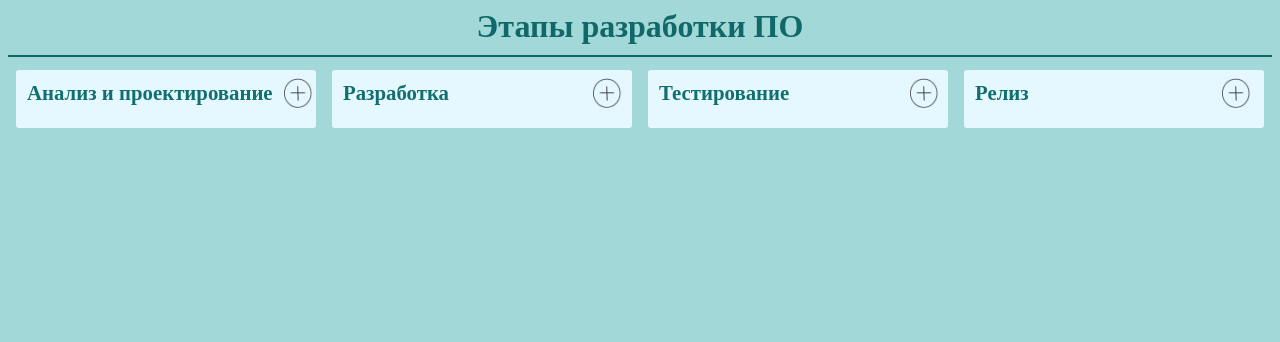
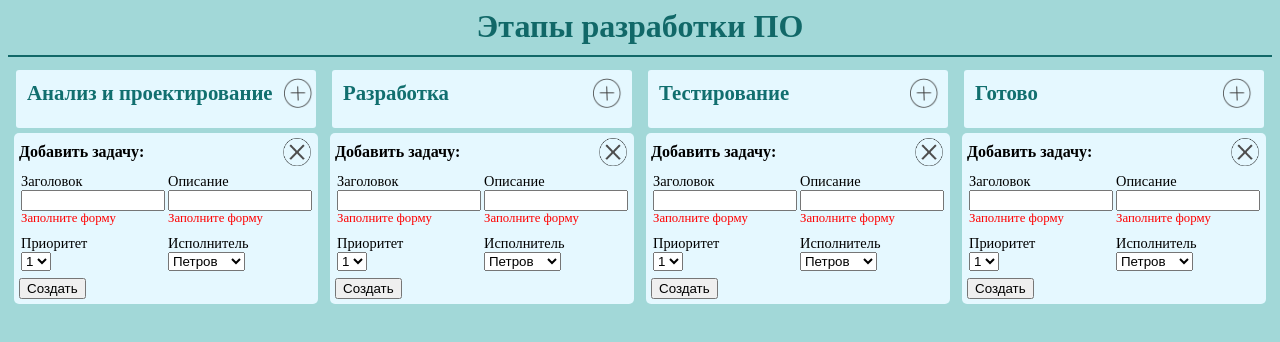
Before and after one commit to MarMilli/Angular_Application_Kanban, an Angular app: page / in a window 1280 px wide. Shown: the top 342 px of the page. Built offline with nearby package versions, Linux system fonts and the light colour scheme; a web font is replaced by a local one.

Commit message:
Подкорректировала стили, не получилось сделать скрытие/закрытие addTaskForm

```diff
--- a/src/app/stage.ts
+++ b/src/app/stage.ts
@@ -10,4 +10,4 @@ export class Stage {
 }
 
 export const Stages: Stage[] = [new Stage('Анализ и проектирование'), new Stage('Разработка'),
-  new Stage('Тестирование'), new Stage('Релиз')];
+  new Stage('Тестирование'), new Stage('Готово')];
--- a/src/app/stage/stage.component.css
+++ b/src/app/stage/stage.component.css
@@ -12,12 +12,11 @@
   margin: 3px;
   padding: 3px;
   overflow-y: auto;
-  max-height: calc(100vh - 210px);
+  max-height: calc(100vh - 140px - 185px);
 }
 app-task-form {
-  display: none;
-  margin-top: 5px;
-
+  /*display: none;*/
+  /*margin-top: 5px;*/
 }
 
 .stageHeader {
--- a/src/app/stage/stage.component.html
+++ b/src/app/stage/stage.component.html
@@ -1,10 +1,12 @@
 <div class="stage">
   <div class="stageHeader">
     <div class="stageName"> {{stage.name}}</div>
-    <div title="Добавить задачу" class="taskAdd" (click)="windowAddTask('block', 'addTaskForm' )">
+    <!--<div *ngFor="let stage of stages; let i=index;" > </div>-->
+    <div title="Добавить задачу" class="taskAdd" (click)="windowAddTask('block', 'addTaskForm')">
     </div>
   </div>
-  <app-task-form class ="addTaskForm" (create)="createTask($event)"></app-task-form>
+
+
   <div class="stageContent">
     <div *ngFor="let task of stage.tasks">
       <app-task [moveEnabled]="moveEnabled" [backEnabled]="backEnabled" (moveTask)="onTaskMoved($event)"
@@ -12,3 +14,4 @@
     </div>
   </div>
 </div>
+<app-task-form class ="addTaskForm" (create)="createTask($event)"></app-task-form>
--- a/src/app/stage/stage.component.ts
+++ b/src/app/stage/stage.component.ts
@@ -44,12 +44,9 @@ export class StageComponent implements OnInit {
   }
   windowAddTask(state, d) {
     d = document.getElementsByClassName(d);
+    if ( this.stage ) {
+      d.style.display = state; }
+    // let m = this.stage;
     // this.stage.indexOf();
-    let m = this.stage[i]; // определить какая статдия,indexOf
-    for ( let i = 0;  i < d.length; i++ ) {
-      if ( this.stages[i] ) { d[i].style.display = state;
-        console.log(this.stage[i]); }}
-    // document.getElementById('wrap').style.display = state;
-
   }
 }
--- a/src/app/task-form/task-form.component.css
+++ b/src/app/task-form/task-form.component.css
@@ -3,6 +3,11 @@
   margin: 3px;
   padding: 5px;
   border-radius: 5px;
+  /*border-top: solid 2px #116f6f;*/
+  /*border: solid 2px #116f6f;*/
+}
+input {
+  width: 95%;
 }
 label {
   display: block;
@@ -21,13 +26,13 @@ label {
 }
 .formName {
   font-weight: bold;
-  flex-grow: 9;
+  flex-grow: 11;
 }
 .closeForm {
-  width: 30px;
-  height: 30px;
+  width: 20px;
+  height: 28px;
   background: url("../../assets/image/Icon-set-assert.png") center no-repeat;
-  background-size: 30px 30px;
+  background-size: 28px 28px;
   flex-grow: 1;
 }
 .formContent {
@@ -40,7 +45,3 @@ label {
   width: 45%;
   padding: 2px;
 }
-.formBlock:nth-of-type(2n+1)
-{
-  margin-right: 10px;
-}
--- a/src/app/task-form/task-form.component.html
+++ b/src/app/task-form/task-form.component.html
@@ -2,7 +2,7 @@
   <div class='taskForm' title="Добавление новой задачи">
     <div class="formHeader">
     <div class="formName">Добавить задачу:</div>
-    <div class="closeForm"></div>
+    <div class="closeForm" title="Закрыть окно"></div>
     </div>
     <div class="formContent">
     <div class="formBlock"> <label> Заголовок </label> <input formControlName="name">
--- a/src/app/task-form/task-form.component.ts
+++ b/src/app/task-form/task-form.component.ts
@@ -19,7 +19,7 @@ export class TaskFormComponent implements OnInit {
   constructor() {
     this.taskForm = new FormGroup({
       name: new FormControl('', [Validators.required, Validators.maxLength(50)]),
-      description: new FormControl('', [Validators.required, Validators.maxLength(250)]),
+      description: new FormControl('', [Validators.required, Validators.maxLength(150)]),
       priority: new FormControl(1, [Validators.required]),
       executor: new FormControl('Петров', [Validators.required]),
     });
--- a/src/app/task/task.component.css
+++ b/src/app/task/task.component.css
@@ -17,10 +17,10 @@
   padding: 0 30px 0 30px;
 }
 h2 {
-  margin: 5px 0 0 0;
+  margin: 0;
 }
 p {
-  margin: 11px 0 11px 0;
+  margin: 5px 0 11px 0;
   padding-bottom: 3px;
 }
 .sectionNextPrevious {
```
